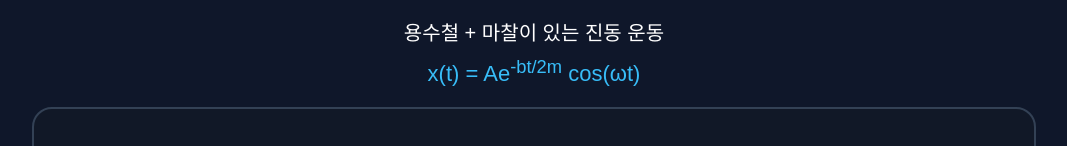
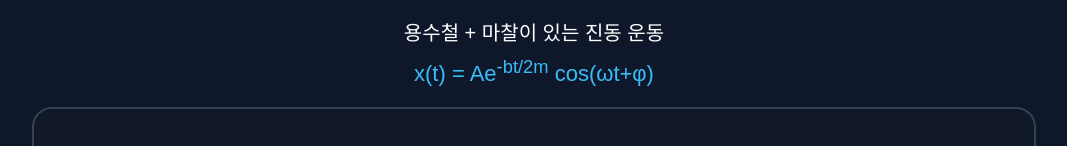
Before and after one commit to pythonpy17171771-bot/motion, a plain HTML site: page index.html in a window 1280 px wide. Shown: the part 558-704 px from the top of the page, without its empty margins (106-1173 px from the left). Drawn offline with Linux system fonts and the light colour scheme.

Commit message:
Update index.html

```diff
--- a/index.html
+++ b/index.html
@@ -63,7 +63,7 @@
     <div>용수철 + 마찰이 있는 진동 운동</div>
 
     <div class="formula">
-        x(t) = Ae<sup>-bt/2m</sup> cos(ωt)
+        x(t) = Ae<sup>-bt/2m</sup> cos(ωt+φ)
     </div>
 </div>
 
```
